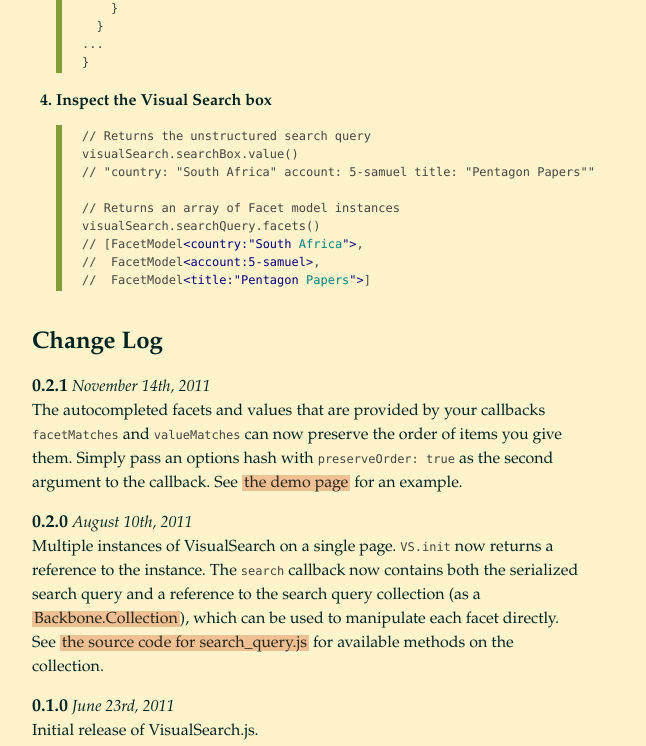
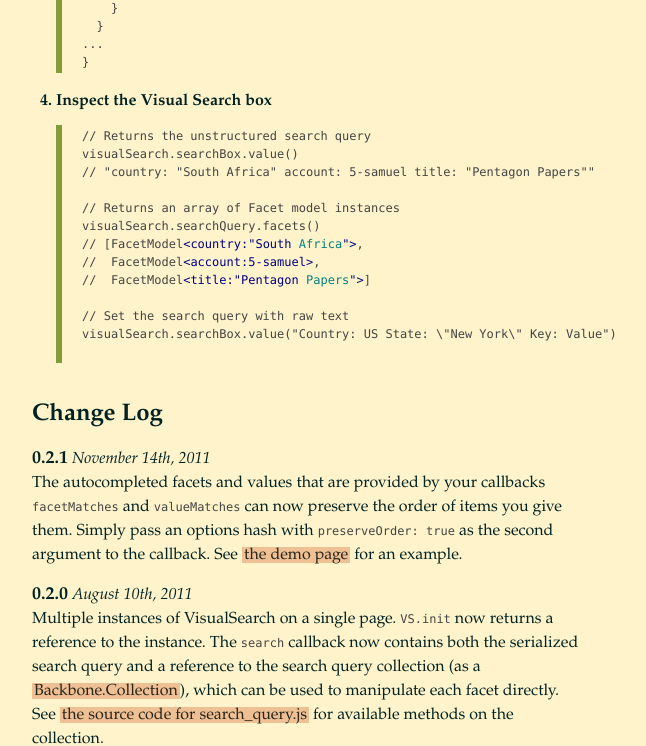
Before and after one commit to documentcloud/visualsearch, a plain HTML site: page index.html in a window 1280 px wide. Shown: the part 3067-3813 px from the top of the page, without its empty margins (26-672 px from the left). Drawn offline with Linux system fonts and the light colour scheme.

Commit message:
Adding example that shows how to set the search box value with a raw string.

```diff
--- a/index.html
+++ b/index.html
@@ -486,6 +486,10 @@ visualSearch.searchQuery.facets()
 // [FacetModel&lt;country:"South Africa">,
 //  FacetModel&lt;account:5-samuel>,
 //  FacetModel&lt;title:"Pentagon Papers">]
+
+// Set the search query with raw text
+visualSearch.searchBox.value("Country: US State: \"New York\" Key: Value")
+
 </code></pre>
       </li>
     </ol>
```
